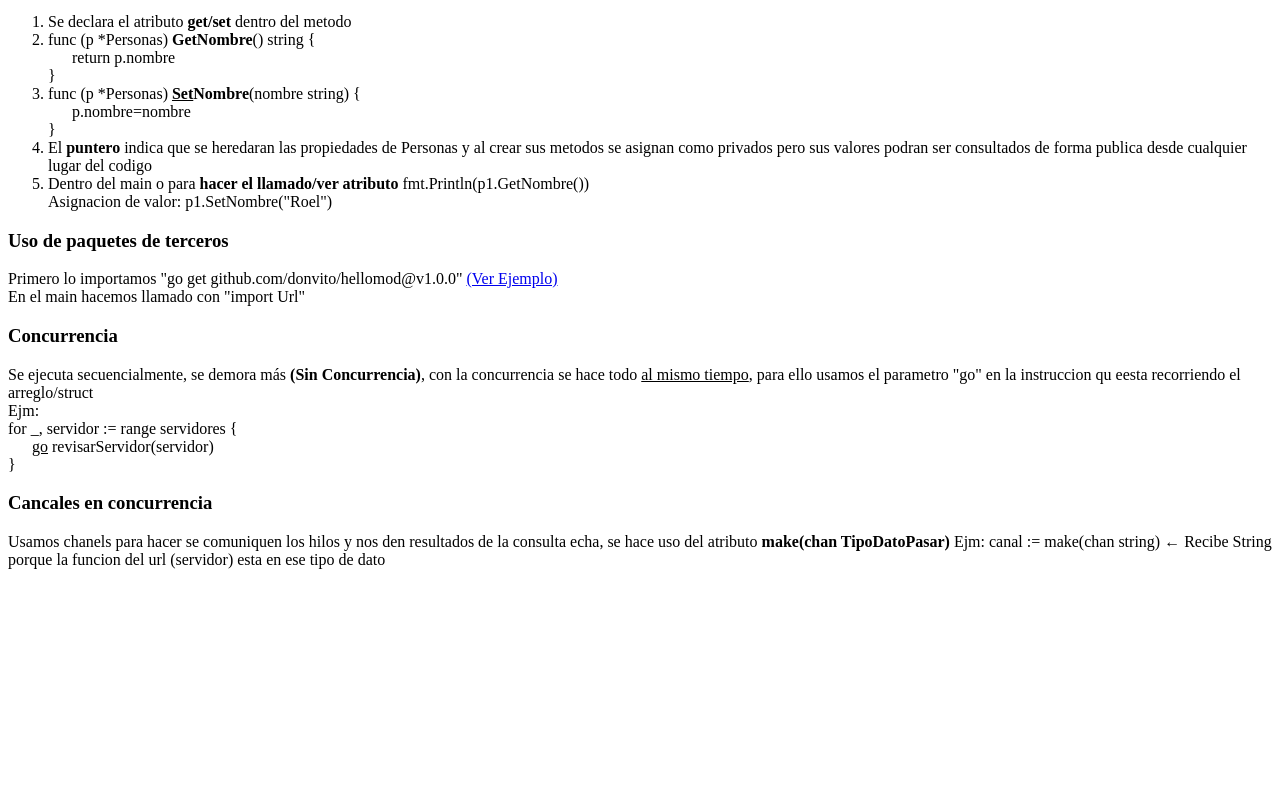
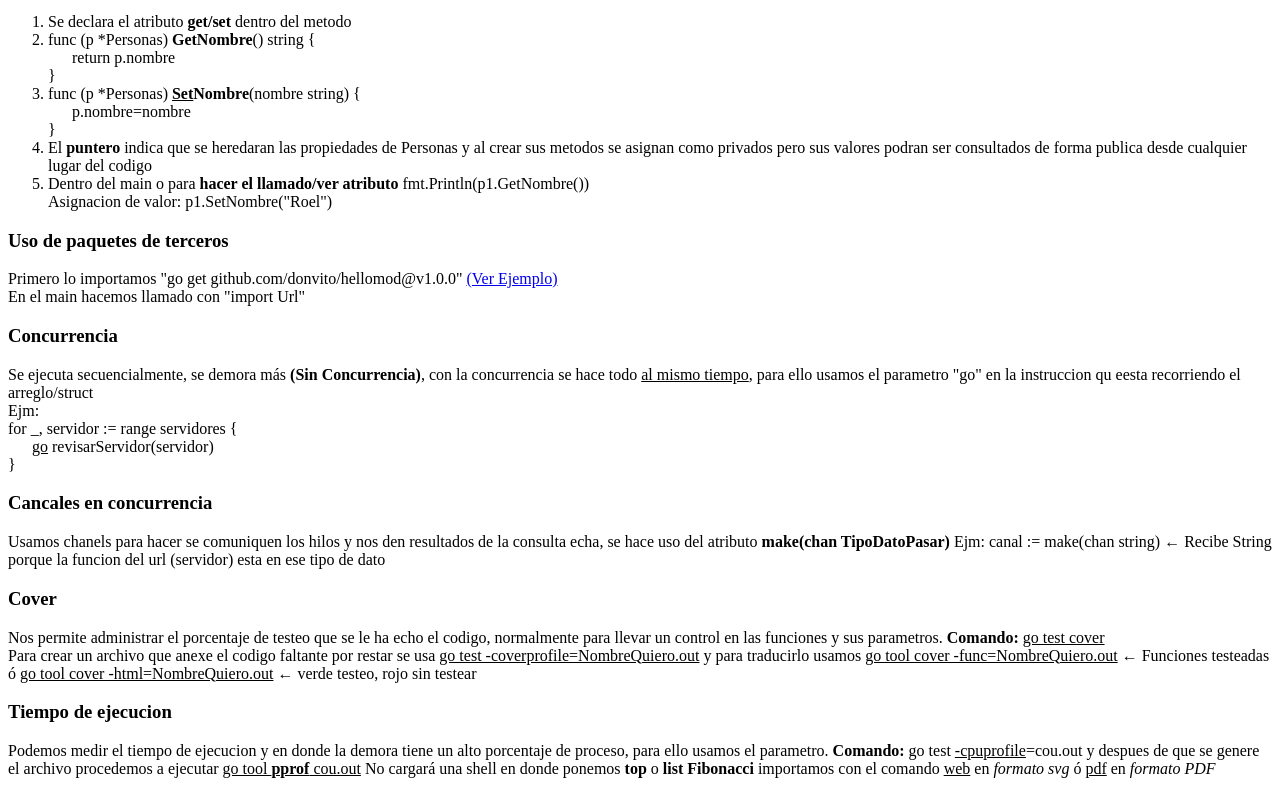
Before and after one commit to MartinCiro/Lenguajes, a plain HTML site: page lenguajes/Go/index.html in a window 1280 px wide. Shown: the part 5430-6224 px from the top of the page. Before the commit the page ends 6015 px from the top, so only its background shows below. Drawn offline with Linux system fonts and the light colour scheme.

Commit message:
Se finaliza sesion 14, comienzo sesion web

```diff
--- a/lenguajes/Go/index.html
+++ b/lenguajes/Go/index.html
@@ -242,6 +242,11 @@
     <h3>Cancales en concurrencia</h3>
     <p>Usamos chanels para hacer se comuniquen los hilos y nos den resultados de la consulta echa, se hace uso del atributo <b>make(chan TipoDatoPasar)</b> Ejm: canal := make(chan string) &larr; Recibe String porque la funcion del url (servidor) esta en ese tipo de dato</p>
 
+    <h3>Cover</h3>
+    <p>Nos permite administrar el porcentaje de testeo que se le ha echo el codigo, normalmente para llevar un control en las funciones y sus parametros. <b>Comando: </b><u>go test cover</u><br>Para crear un archivo que anexe el codigo faltante por restar se usa <u>go test -coverprofile=NombreQuiero.out</u> y para traducirlo usamos <u>go tool cover -func=NombreQuiero.out</u> &larr; Funciones testeadas ó <u>go tool cover -html=NombreQuiero.out</u> &larr; verde testeo, rojo sin testear</p>
+
+    <h3>Tiempo de ejecucion</h3>
+    <p>Podemos medir el tiempo de ejecucion y en donde la demora tiene un alto porcentaje de proceso, para ello usamos el parametro. <b>Comando: </b>go test <u>-cpuprofile</u>=cou.out y despues de que se genere el archivo procedemos a ejecutar <u>go tool <b>pprof</b> cou.out</u> No cargará una shell en donde ponemos <b>top</b> o <b>list Fibonacci</b> importamos con el comando <u>web</u> en <i>formato svg</i> ó <u>pdf</u> en <i>formato PDF</i></p>
 </div>
 </body>
 </html>
```
